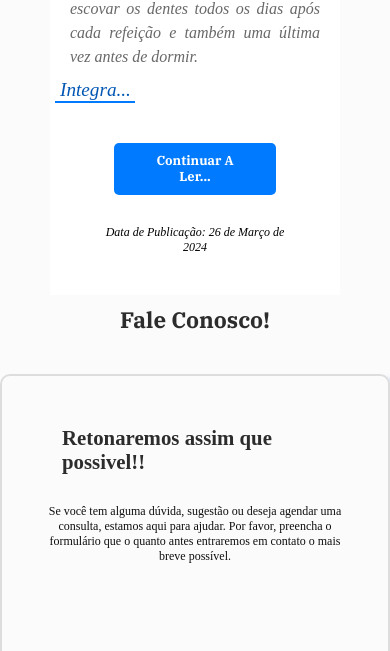
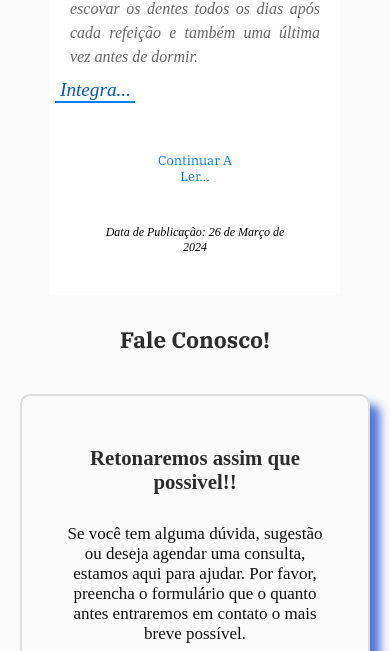
Before and after one commit to nem080/Projeto-Odontologia, a plain HTML site: page html/index.html in a window 390 px wide. Shown: the part 4595-5246 px from the top of the page. Drawn offline with Linux system fonts and the light colour scheme.

Commit message:
pequenas alteracoes

```diff
--- a/css/blog.css
+++ b/css/blog.css
@@ -52,6 +52,10 @@
 
 
 .text-descr-blog .botao-geral{
+    font-size: 13px;
+    font-weight: lighter;
+    background-color: #fff;
+    color: #007bff;
     display: none;
 }
 
--- a/css/contato.css
+++ b/css/contato.css
@@ -1,9 +1,5 @@
 .bg-contato {
-<<<<<<< HEAD
-    background: #eef4ff;
-=======
     background: #FBFBFB;
->>>>>>> main
     padding: 20px;
     position: relative;
 }
@@ -274,6 +270,12 @@ textarea{
      justify-content:center;
      margin:0 auto;
  }
+ .corpo-contato .titulo-pequeno{
+    text-align:center;
+ }
+ .paragrafo{
+    font-size:17px;
+ }
 }
 @media (max-width:376px){
     .resposta-from {
```
Also changed, not shown: html/orcamento.html (+4 -7 lines).
